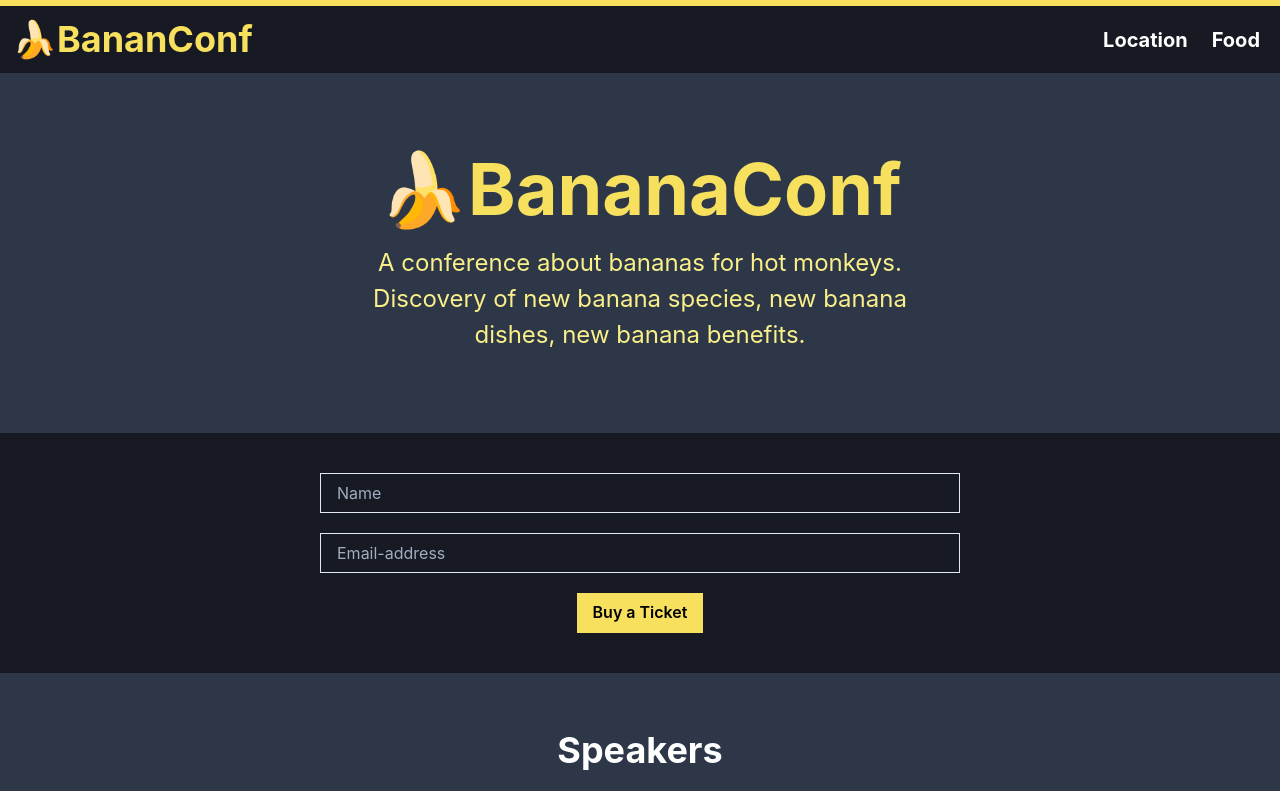
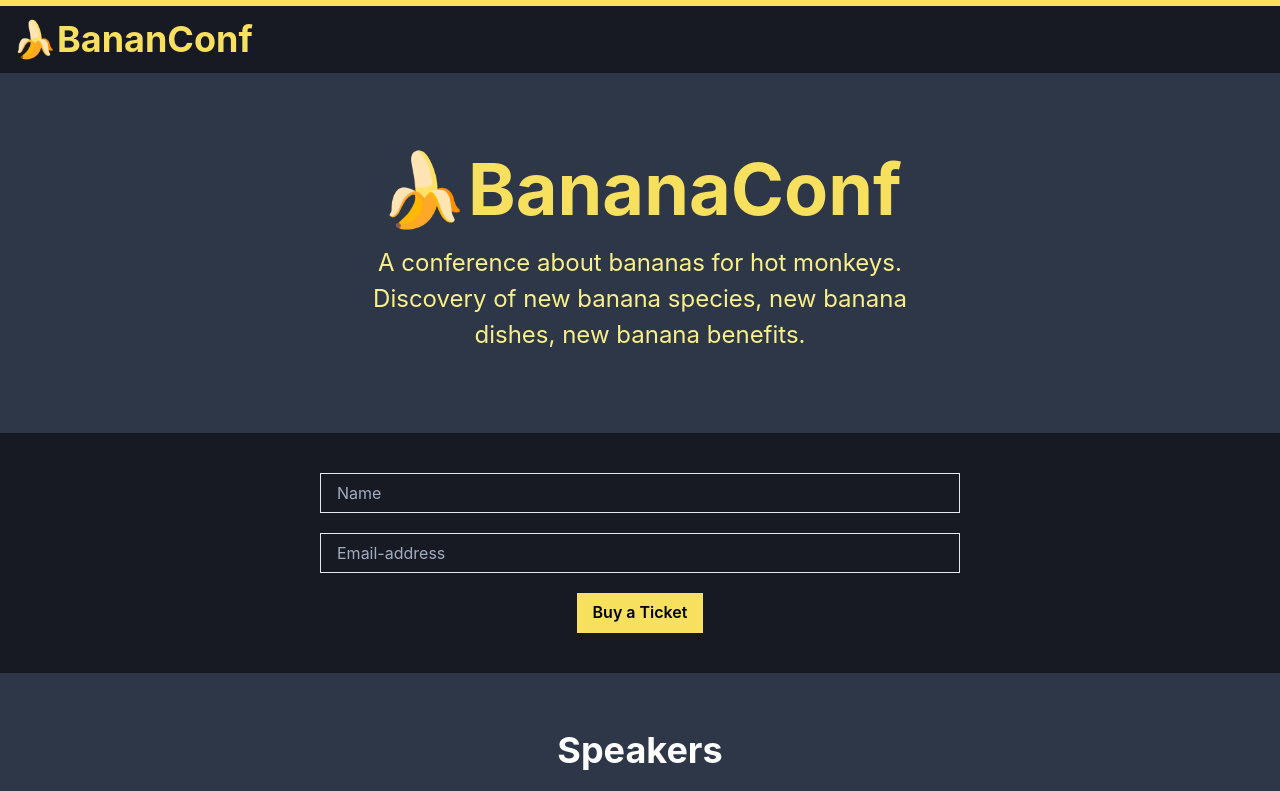
Before and after one commit to hwld/50ReactProjects, a React app in the folder business_and_realworld/conference_schedule/: page / in a window 1280 px wide. Shown: the top 791 px of the page. Built offline with nearby package versions, Linux system fonts and the light colour scheme.

Commit message:
[conference_schedule] home画面以外を削除

```diff
--- a/business_and_realworld/conference_schedule/components/Header.tsx
+++ b/business_and_realworld/conference_schedule/components/Header.tsx
@@ -1,13 +1,8 @@
-import { Box, Heading, HStack, Spacer, Text } from "@chakra-ui/react";
+import { Box, Heading, HStack, Spacer } from "@chakra-ui/react";
 import NextLink from "next/link";
 import React from "react";
-import { NavItem } from "./NavItem";
 
-type HeaderProps = {
-  currentPage: "home" | "location" | "food";
-};
-
-export const Header: React.FC<HeaderProps> = ({ currentPage }) => {
+export const Header: React.FC = () => {
   return (
     <Box
       as="header"
@@ -22,14 +17,6 @@ export const Header: React.FC<HeaderProps> = ({ currentPage }) => {
           </Box>
         </NextLink>
         <Spacer />
-
-        <NavItem href="./location" isCurrent={currentPage === "location"}>
-          Location
-        </NavItem>
-
-        <NavItem href="./food" isCurrent={currentPage === "food"}>
-          Food
-        </NavItem>
       </HStack>
     </Box>
   );
--- a/business_and_realworld/conference_schedule/components/NavItem.tsx
+++ /dev/null
@@ -1,38 +0,0 @@
-import NextLink from "next/link";
-import { Link, Text } from "@chakra-ui/react";
-
-type NavItemProps = {
-  href: string;
-  isCurrent: boolean;
-};
-
-export const NavItem: React.FC<NavItemProps> = ({
-  children,
-  href,
-  isCurrent,
-}) => {
-  // isCurrentがfalseのときにLinkをラップする
-  const content = (
-    <Text
-      cursor="pointer"
-      fontSize="xl"
-      fontWeight="bold"
-      color={isCurrent ? "yellow.300" : "white"}
-      mr="4"
-    >
-      {children}
-    </Text>
-  );
-
-  return (
-    <>
-      {isCurrent ? (
-        content
-      ) : (
-        <NextLink href={href}>
-          <Link>{content}</Link>
-        </NextLink>
-      )}
-    </>
-  );
-};
--- a/business_and_realworld/conference_schedule/components/Speaker.tsx
+++ /dev/null
@@ -1,3 +0,0 @@
-export const Speaker: React.FC = () => {
-
-}
--- a/business_and_realworld/conference_schedule/pages/index.tsx
+++ b/business_and_realworld/conference_schedule/pages/index.tsx
@@ -4,7 +4,7 @@ import { HomeMain } from "../components/HomeMain";
 const Home: React.FC = () => {
   return (
     <>
-      <Header currentPage="home" />
+      <Header />
       <HomeMain />
     </>
   );
```
Also changed, not shown: business_and_realworld/conference_schedule/pages/food.tsx (deleted, +0 -13 lines), business_and_realworld/conference_schedule/pages/location.tsx (deleted, +0 -13 lines).
